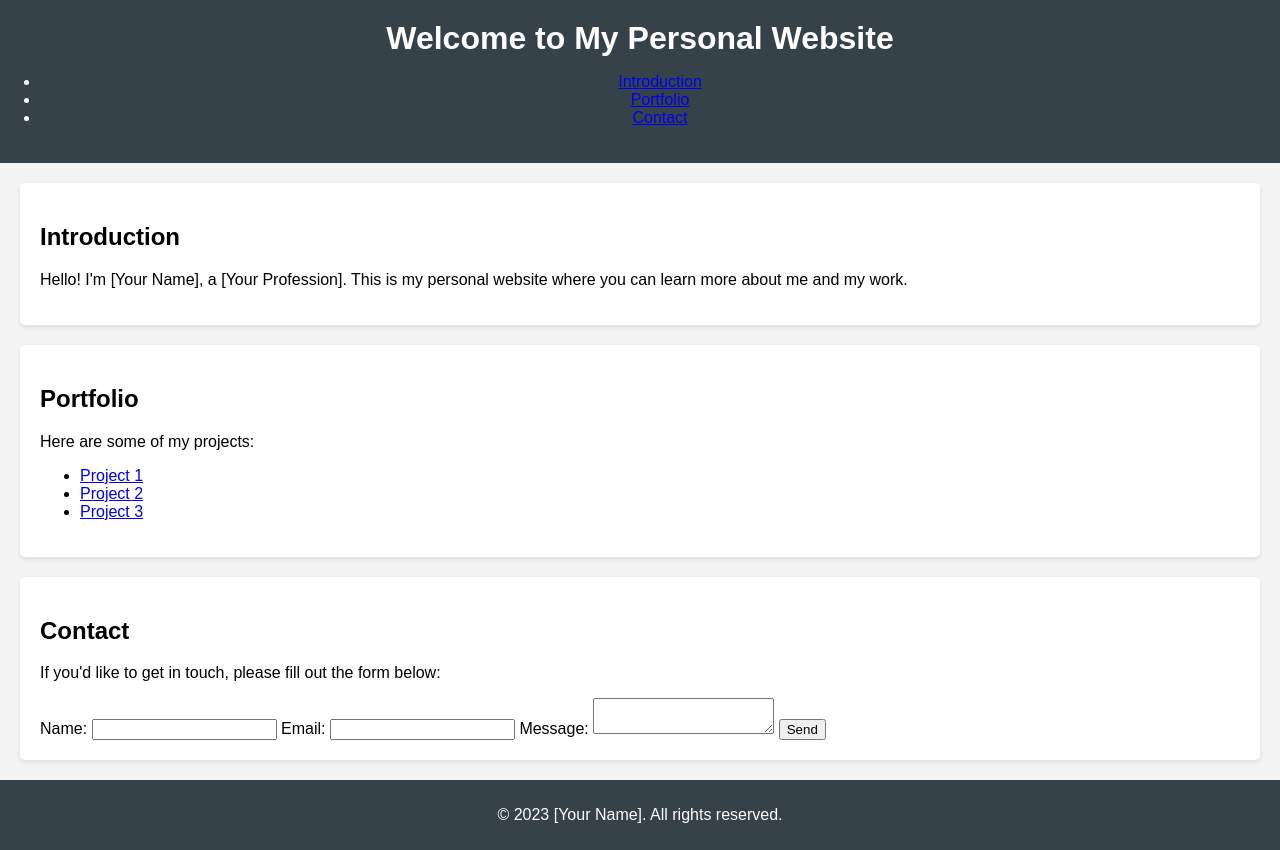
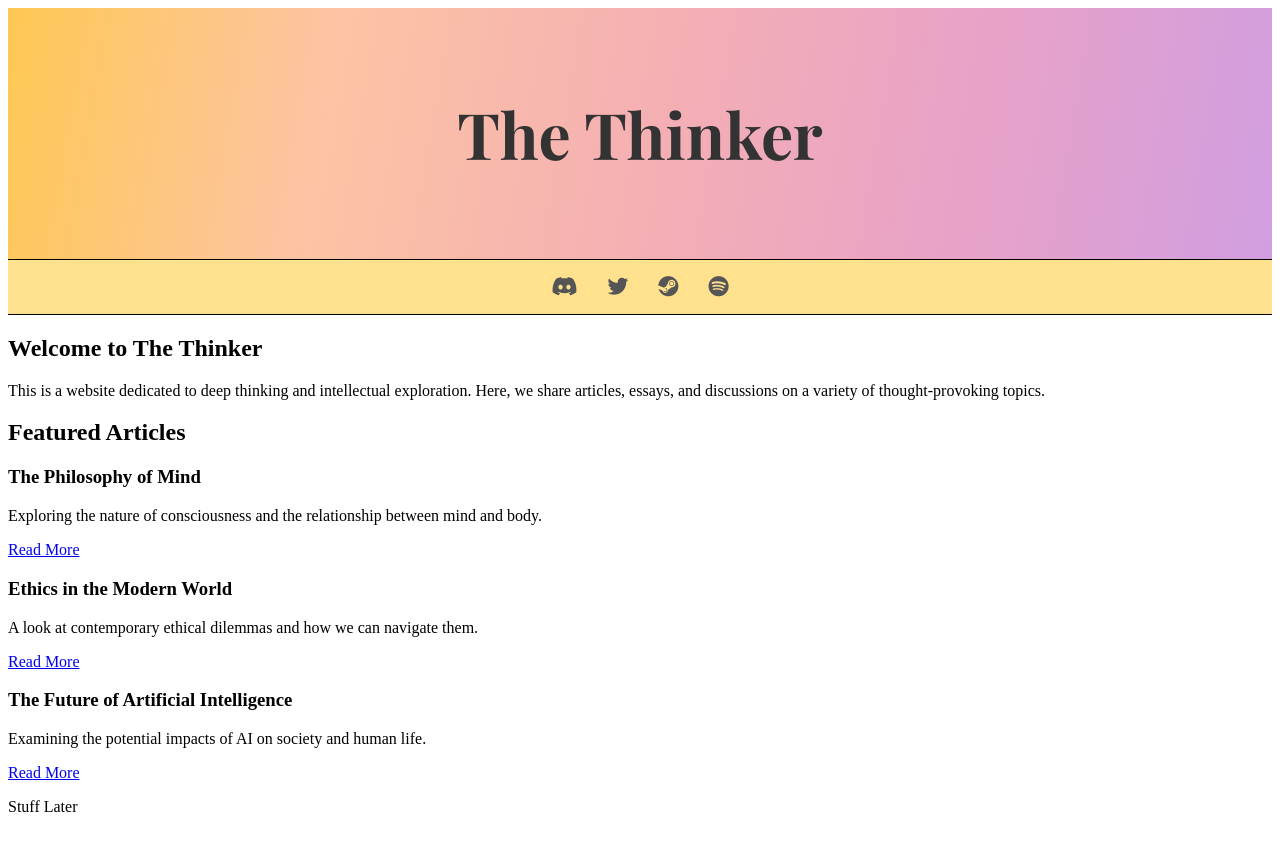
Before and after one commit to BlitzenCats/BlitzenCats.github.io, a plain HTML site: page src/index.html in a window 1280 px wide. Drawn offline with nearby package versions, Linux system fonts and the light colour scheme.

Commit message:
Styling Changes
send help

```diff
--- a/src/index.html
+++ b/src/index.html
@@ -3,52 +3,65 @@
 <head>
     <meta charset="UTF-8">
     <meta name="viewport" content="width=device-width, initial-scale=1.0">
-    <title>My Personal Website</title>
+    <title>The Thinker</title>
     <link rel="stylesheet" href="../styles/style.css">
+
+    <link rel="preconnect" href="https://fonts.googleapis.com">
+    <link rel="preconnect" href="https://fonts.gstatic.com" crossorigin>
+    <link href="https://fonts.googleapis.com/css2?family=Playfair+Display:wght@700&family=Roboto:wght@400&display=swap" rel="stylesheet">
+    <link rel= "stylesheet" href="https://cdnjs.cloudflare.com/ajax/libs/font-awesome/6.5.2/css/all.min.css">
 </head>
+
 <body>
-    <header>
-        <h1>Welcome to My Personal Website</h1>
-        <nav>
-            <ul>
-                <li><a href="#introduction">Introduction</a></li>
-                <li><a href="#portfolio">Portfolio</a></li>
-                <li><a href="#contact">Contact</a></li>
-            </ul>
-        </nav>
+    <header class="site-header">
+        <h1>The Thinker</h1>
     </header>
 
-    <section id="introduction">
-        <h2>Introduction</h2>
-        <p>Hello! I'm [Your Name], a [Your Profession]. This is my personal website where you can learn more about me and my work.</p>
-    </section>
+    <nav class="main-nav">
+    <div class="nav-icons">
+        <a href="https://discord.com" target="_blank" aria-label="Discord">
+            <i class="fa-brands fa-discord"></i>
+        </a>
+        <a href="https://twitter.com" target="_blank" aria-label="Twitter">
+            <i class="fa-brands fa-twitter"></i>
+        </a>
+        <a href="https://instagram.com" target="_blank" aria-label="Instagram">
+            <i class="fa-brands fa-steam"></i>
+        </a>
+        <a href="#" aria-label="Search">
+            <i class="fa-brands fa-spotify"></i>
+        </a>
+    </div>
+    </nav>
 
-    <section id="portfolio">
-        <h2>Portfolio</h2>
-        <p>Here are some of my projects:</p>
-        <ul>
-            <li><a href="#">Project 1</a></li>
-            <li><a href="#">Project 2</a></li>
-            <li><a href="#">Project 3</a></li>
-        </ul>
-    </section>
+    <main>
+        <section class="intro">
+            <h2>Welcome to The Thinker</h2>
+            <p>This is a website dedicated to deep thinking and intellectual exploration. Here, we share articles, essays, and discussions on a variety of thought-provoking topics.</p>
+        </section>
 
-    <section id="contact">
-        <h2>Contact</h2>
-        <p>If you'd like to get in touch, please fill out the form below:</p>
-        <form id="contact-form">
-            <label for="name">Name:</label>
-            <input type="text" id="name" name="name" required>
-            <label for="email">Email:</label>
-            <input type="email" id="email" name="email" required>
-            <label for="message">Message:</label>
-            <textarea id="message" name="message" required></textarea>
-            <button type="submit">Send</button>
-        </form>
-    </section>
+        <section class="articles">
+            <h2>Featured Articles</h2>
+            <article>
+                <h3>The Philosophy of Mind</h3>
+                <p>Exploring the nature of consciousness and the relationship between mind and body.</p>
+                <a href="#">Read More</a>
+            </article>
+            <article>
+                <h3>Ethics in the Modern World</h3>
+                <p>A look at contemporary ethical dilemmas and how we can navigate them.</p>
+                <a href="#">Read More</a>
+            </article>
+            <article>
+                <h3>The Future of Artificial Intelligence</h3>
+                <p>Examining the potential impacts of AI on society and human life.</p>
+                <a href="#">Read More</a>
+            </article>
+        </section>
+    </main>
 
     <footer>
-        <p>&copy; 2023 [Your Name]. All rights reserved.</p>
+        <p>Stuff Later</p>
     </footer>
 
     <script src="../scripts/main.js"></script>
--- a/styles/style.css
+++ b/styles/style.css
@@ -1,49 +1,48 @@
-body {
-    font-family: Arial, sans-serif;
-    margin: 0;
-    padding: 0;
-    background-color: #f4f4f4;
+:root {
+    --header-grad-start: #ffc853;
+    --header-grad-end: #c1fcff;
+    --nav-bg: #ffe18e;
+    --text-color: #333;
+    --title-font: 'Playfair Display', serif;
+    --body-font: 'Roboto', sans-serif;
 }
 
-header {
-    background: #35424a;
-    color: #ffffff;
-    padding: 20px 0;
+.site-header {
+    background: linear-gradient(100deg, var(--header-grad-start), #fcc4a3, #f5b0b3, #e8a2c7, #d19ee0);
     text-align: center;
+    padding: 40px 20px;
 }
 
-h1 {
-    margin: 0;
+.site-header h1 {
+    font-family: var(--title-font);
+    font-size: 4rem;
+    color: var(--text-color);
+    font-weight: 700;
 }
 
-section {
-    padding: 20px;
-    margin: 20px;
-    background: #ffffff;
-    border-radius: 5px;
-    box-shadow: 0 2px 5px rgba(0, 0, 0, 0.1);
+.main-nav {
+    display: flex;
+    justify-content: center;
+    align-items: center;
+    padding: 15px 5%;
+    background-color: var(--nav-bg);
+    border-top: 1px solid #000000;
+    border-bottom: 1px solid #000000;
 }
 
-.portfolio {
+.nav-icons {
     display: flex;
-    flex-wrap: wrap;
-    justify-content: space-around;
+    gap: 30px;
+    align-items: center;
+    font-size: 1.3rem;
 }
 
-.portfolio-item {
-    margin: 10px;
-    padding: 10px;
-    background: #e2e2e2;
-    border-radius: 5px;
-    width: calc(33% - 20px);
+.nav-icons a {
+    color: #555;
+    text-decoration: none;
+    transition: color 0.3s ease;
 }
 
-footer {
-    text-align: center;
-    padding: 10px 0;
-    background: #35424a;
-    color: #ffffff;
-    position: relative;
-    bottom: 0;
-    width: 100%;
+.nav-icons a:hover {
+    color: #000;
 }
```
